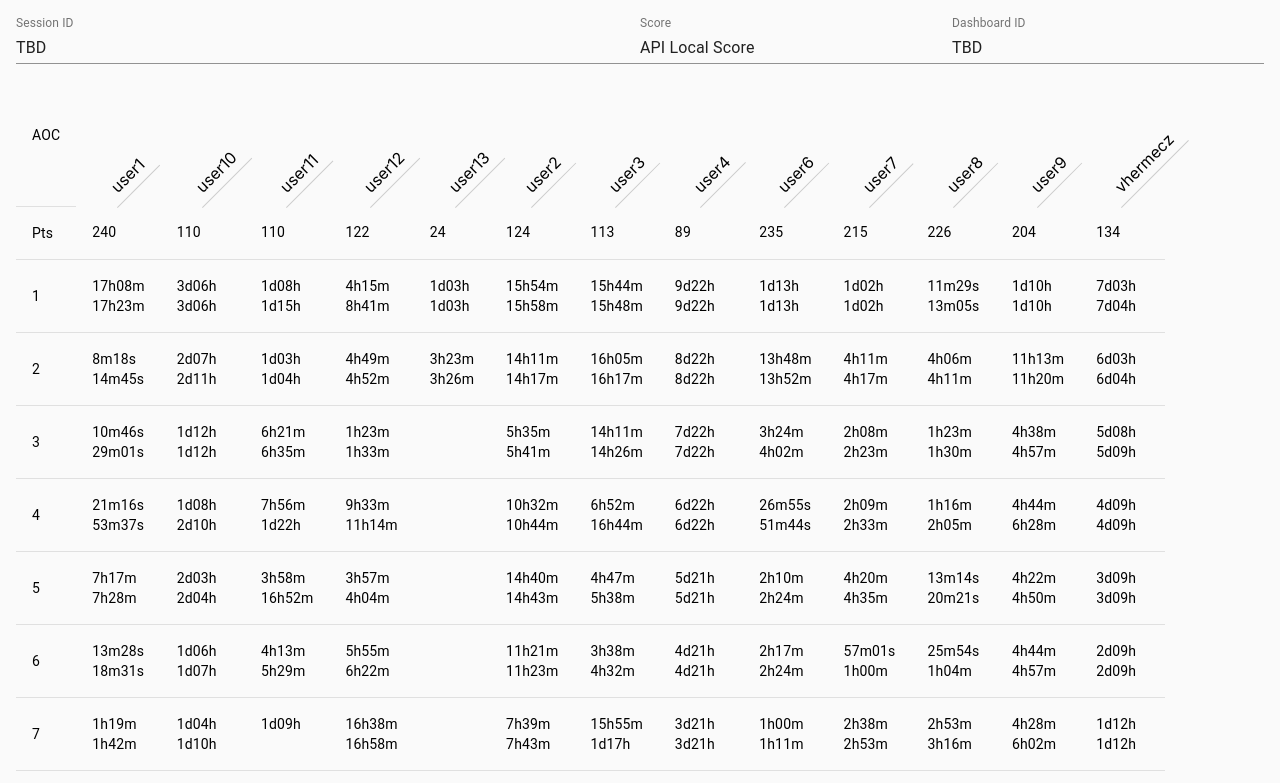
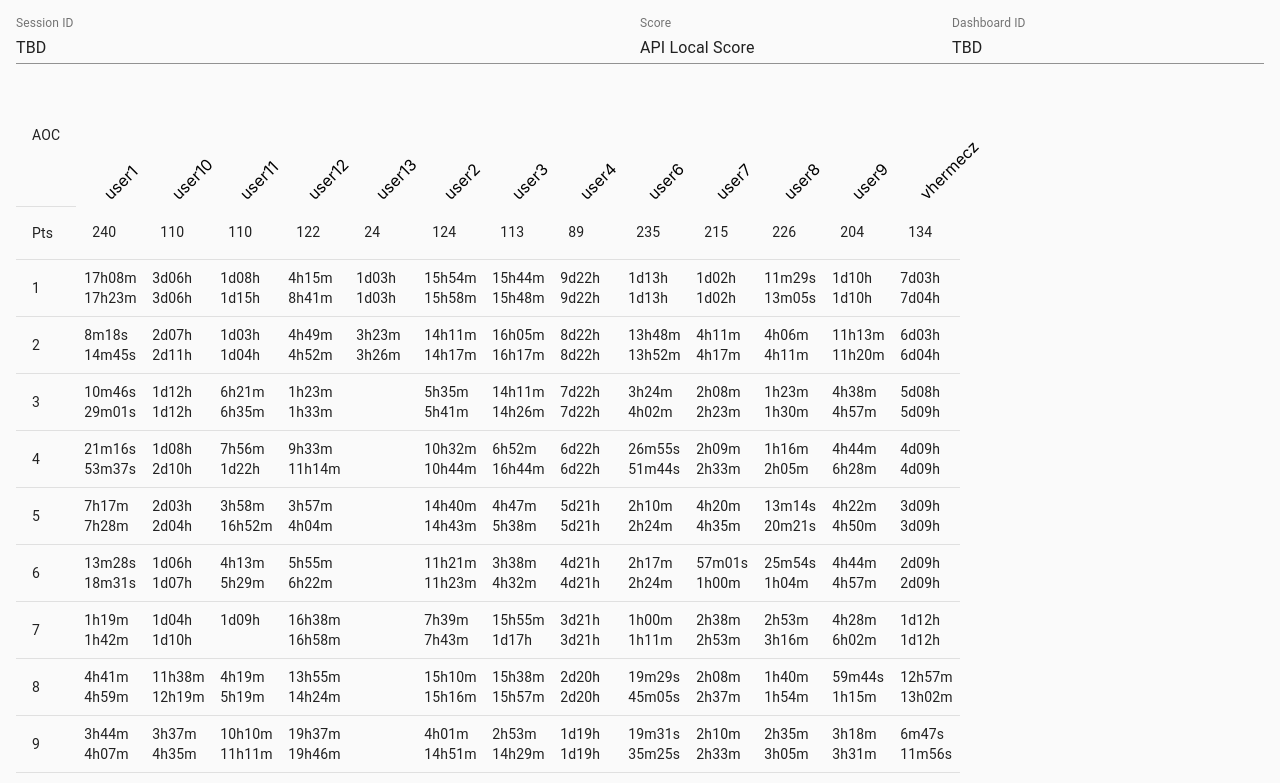
Before and after one commit to vhermecz/aoc-dash-viewer, a React (Create React App) app: page / in a window 1280 px wide. Shown: the top 783 px of the page. Built offline with nearby package versions, Linux system fonts and the light colour scheme.

Commit message:
Cleanup code, table formatting

```diff
--- a/src/App.js
+++ b/src/App.js
@@ -1,9 +1,9 @@
 import React from 'react';
 import './App.css';
 import axios from 'axios';
-import {Box, Grid, Table, TextField, TableRow, TableCell} from '@material-ui/core';
+import {Box, Grid, Table, TextField, TableRow, TableCell, TableBody} from '@material-ui/core';
 import { makeStyles } from '@material-ui/core/styles';
-import fetch from 'node-fetch';
+//import fetch from 'node-fetch';
 import {demodata} from "./demodata";
 import lodash from "lodash";
 import Autocomplete from "./Autocomplete";
@@ -12,14 +12,23 @@
   vText: {
     height: 140,
     whiteSpace: 'nowrap',
+    fontWeight: 400,
+    fontSize: '16px',
+    fontFamily: "-apple-system, BlinkMacSystemFont, 'Segoe UI', 'Roboto', 'Oxygen', 'Ubuntu', 'Cantarell', 'Fira Sans', 'Droid Sans', 'Helvetica Neue', sans-serif",
     '& div': {
       transform: 'translate(25px, 51px) rotate(315deg)',
       width: 30,
       '& span': {
-        borderBottom: "1px solid #ccc",
-        padding: "5px 10px",
+        padding: "5px 10px 5px 0px",
       }
     }
+  },
+  vData: { // this replaces the default class, so have to repeat a lot of junk. lame
+    padding: '8px',
+    width: '52px',
+    minWidth: '52px',
+    maxWidth: '52px',
+    overflow: 'hidden',
   },
 }));
 
@@ -233,10 +242,12 @@
           </Grid>
         </Grid>
         <Table style={{width:'auto'}}>
+          <TableBody>
           <TableRow>
             <TableCell>AOC</TableCell>
             {users.map(uid =>
                 <TableCell class={classes.vText}>
+                  {/* FIXME: using className (as it should be) breaks the layout, but have no clue why*/}
                   <Box>
                     <span>
                       {data["members"][uid]["name"]}
@@ -268,7 +279,7 @@
                   const star1ts = (dayData["1"]||{})["get_star_ts"];
                   const star2ts = (dayData["2"]||{})["get_star_ts"];
                   return (
-                      <TableCell>
+                      <TableCell className={classes.vData}>
                         {formatDelta(calcDelta(star1ts, day))}<br/>
                         {formatDelta(calcDelta(star2ts, day))}<br/>
                         {scoreByDelta&&star1ts && star2ts && formatDelta(star2ts-star1ts)}
@@ -277,6 +288,7 @@
                 )}
               </TableRow>
           )}
+          </TableBody>
         </Table>
       </Box>
  );
```
